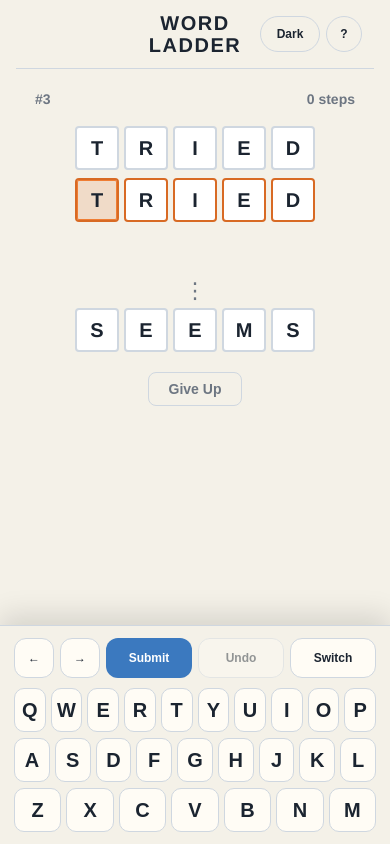
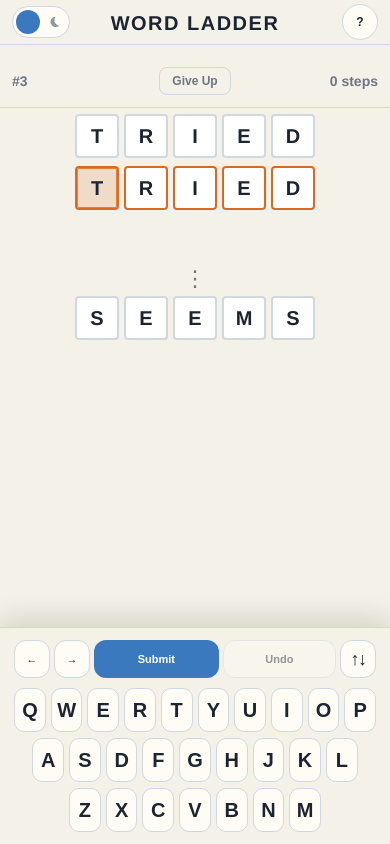
Before and after one commit to f-leroux/word-ladder, a React (Vite) app: page / in a window 390 px wide. Built offline with nearby package versions, Linux system fonts and the light colour scheme.

Commit message:
update mobile version again

```diff
--- a/src/App.css
+++ b/src/App.css
@@ -32,40 +32,115 @@
   letter-spacing: 1px;
 }
 
-.header-controls {
+.header-theme,
+.header-help {
   position: absolute;
-  right: 12px;
   display: flex;
   align-items: center;
-  gap: 8px;
+  top: 50%;
+  transform: translateY(-50%);
 }
 
-.theme-btn,
+.header-theme {
+  left: 12px;
+}
+
+.header-help {
+  right: 12px;
+}
+
+.theme-toggle,
 .help-btn {
-  width: 36px;
-  height: 36px;
   border-radius: 999px;
   border: 1px solid var(--border);
-  background: transparent;
+  background: var(--bg-secondary);
   color: var(--text);
-  font-size: 12px;
-  font-weight: 700;
   cursor: pointer;
   display: flex;
   align-items: center;
   justify-content: center;
 }
 
-.theme-btn {
-  min-width: 72px;
-  padding: 0 10px;
+.theme-toggle {
+  width: 58px;
+  height: 32px;
+  padding: 0;
+}
+
+.theme-toggle-track {
+  position: relative;
+  display: block;
+  width: 100%;
+  height: 100%;
+}
+
+.theme-toggle-icon {
+  position: absolute;
+  top: 50%;
+  width: 14px;
+  height: 14px;
+  transform: translateY(-50%);
+  color: var(--text-secondary);
+  opacity: 0.75;
+}
+
+.theme-toggle-icon svg {
+  width: 100%;
+  height: 100%;
+  display: block;
+  stroke: currentColor;
+  stroke-width: 1.8;
+  stroke-linecap: round;
+  stroke-linejoin: round;
+  fill: none;
+}
+
+.theme-toggle-icon-sun {
+  left: 8px;
+}
+
+.theme-toggle-icon-moon {
+  right: 8px;
+}
+
+.theme-toggle-icon-moon svg {
+  fill: currentColor;
+  stroke: none;
+}
+
+.theme-toggle-thumb {
+  position: absolute;
+  top: 3px;
+  left: 3px;
+  width: 24px;
+  height: 24px;
+  border-radius: 999px;
+  background: var(--button-primary);
+  transition: transform 140ms ease;
+}
+
+.theme-toggle--dark .theme-toggle-thumb {
+  transform: translateX(26px);
+}
+
+.theme-toggle--light .theme-toggle-icon-sun,
+.theme-toggle--dark .theme-toggle-icon-moon {
+  color: var(--text);
+  opacity: 1;
+}
+
+.help-btn {
+  width: 36px;
+  height: 36px;
+  font-size: 12px;
+  font-weight: 700;
 }
 
 .help-btn:hover {
   background: var(--bg-secondary);
 }
 
-.theme-btn:hover {
+.theme-toggle:hover {
   background: var(--bg-secondary);
 }
 
@@ -129,7 +204,9 @@
 }
 
 .game-info {
+  position: relative;
   display: flex;
+  align-items: center;
   justify-content: space-between;
   width: 100%;
   max-width: 320px;
@@ -144,6 +221,16 @@
 
 .step-count {
   font-weight: 600;
+}
+
+.game-info-center {
+  position: absolute;
+  left: 50%;
+  transform: translateX(-50%);
+}
+
+.give-up-btn-mobile {
+  display: none;
 }
 
 /* Chain */
@@ -412,7 +499,7 @@
 
 .mobile-input-actions {
   display: grid;
-  grid-template-columns: 44px 44px minmax(0, 1fr) minmax(0, 1fr) minmax(0, 1fr);
+  grid-template-columns: 42px 42px minmax(0, 1.2fr) minmax(0, 1fr) 46px;
   gap: 6px;
 }
 
@@ -449,14 +536,18 @@
   display: flex;
   flex-direction: column;
   gap: 6px;
+  --mobile-key-size: calc((100% - 45px) / 10);
 }
 
 .mobile-keyboard-row {
-  display: grid;
+  display: flex;
+  justify-content: center;
   gap: 5px;
 }
 
 .mobile-key-btn {
+  width: var(--mobile-key-size);
+  flex: 0 0 var(--mobile-key-size);
   min-height: 48px;
   border: 1px solid var(--border);
   border-radius: 10px;
@@ -466,6 +557,11 @@
   font-weight: 700;
   cursor: pointer;
   text-transform: uppercase;
+}
+
+.mobile-switch-icon {
+  font-size: 18px;
+  letter-spacing: -0.08em;
 }
 
 .error-message {
@@ -615,8 +711,65 @@
 
 /* Mobile */
 @media (max-width: 720px) {
+  .header {
+    position: fixed;
+    top: 0;
+    left: 0;
+    transform: none;
+    width: 100%;
+    margin-bottom: 0;
+    padding: 12px 56px 10px;
+    box-sizing: border-box;
+    background: var(--bg);
+    z-index: 30;
+  }
+
+  .game {
+    padding-top: 114px;
+  }
+
   .game--editing {
     padding-bottom: 246px;
+  }
+
+  .game-info {
+    position: fixed;
+    top: 57px;
+    left: 0;
+    transform: none;
+    display: grid;
+    grid-template-columns: 1fr auto 1fr;
+    align-items: center;
+    width: 100%;
+    max-width: none;
+    margin-bottom: 0;
+    padding: 10px 12px 12px;
+    box-sizing: border-box;
+    border-bottom: 1px solid var(--border);
+    background: var(--bg);
+    z-index: 29;
+  }
+
+  .give-up-btn-mobile {
+    display: inline-flex;
+    align-items: center;
+    justify-content: center;
+    padding: 6px 12px;
+    font-size: 12px;
+  }
+
+  .game-info-center {
+    position: static;
+    transform: none;
+    justify-self: center;
+  }
+
+  .puzzle-number {
+    justify-self: start;
+  }
+
+  .step-count {
+    justify-self: end;
   }
 
   .word-input-container {
@@ -646,6 +799,10 @@
     margin: 0 auto;
   }
 
+  .game-actions {
+    display: none;
+  }
+
   .row-label {
     display: none;
   }
@@ -667,15 +824,6 @@
     width: 44px;
     height: 44px;
     font-size: 20px;
-  }
-
-  .header-controls {
-    gap: 6px;
-  }
-
-  .theme-btn {
-    min-width: 60px;
-    padding: 0 8px;
   }
 
   .word-input-container {
@@ -712,14 +860,14 @@
   }
 
   .mobile-input-actions {
-    grid-template-columns: 40px 40px minmax(0, 1fr) minmax(0, 1fr) minmax(0, 1fr);
-    gap: 6px;
+    grid-template-columns: 36px 36px minmax(0, 1.1fr) minmax(0, 1fr) 36px;
+    gap: 4px;
   }
 
   .mobile-control-btn {
-    min-height: 40px;
-    padding: 0 8px;
-    font-size: 12px;
+    min-height: 38px;
+    padding: 0 6px;
+    font-size: 11px;
   }
 
   .mobile-keyboard {
--- a/src/App.tsx
+++ b/src/App.tsx
@@ -36,16 +36,39 @@ function App() {
   return (
     <div className="app" data-locale={locale}>
       <header className="header">
-        <h1 className="title">{strings.appTitle}</h1>
-        <div className="header-controls">
+        <div className="header-theme">
           <button
-            className="theme-btn"
+            className={`theme-toggle theme-toggle--${theme}`}
             onClick={() => setTheme((prev) => (prev === "dark" ? "light" : "dark"))}
             tabIndex={-1}
+            type="button"
+            aria-label={theme === "dark" ? strings.lightModeLabel : strings.darkModeLabel}
+            aria-pressed={theme === "light"}
           >
-            {theme === "dark" ? strings.lightModeLabel : strings.darkModeLabel}
+            <span className="theme-toggle-track" aria-hidden="true">
+              <span className="theme-toggle-icon theme-toggle-icon-sun">
+                <svg viewBox="0 0 24 24" role="presentation">
+                  <circle cx="12" cy="12" r="4.2" />
+                  <path d="M12 2.5v3.1M12 18.4v3.1M21.5 12h-3.1M5.6 12H2.5M18.7 5.3l-2.2 2.2M7.5 16.5l-2.2 2.2M18.7 18.7l-2.2-2.2M7.5 7.5 5.3 5.3" />
+                </svg>
+              </span>
+              <span className="theme-toggle-icon theme-toggle-icon-moon">
+                <svg viewBox="0 0 24 24" role="presentation">
+                  <path d="M14.8 3.1a8.8 8.8 0 1 0 6.1 15.2A9.5 9.5 0 0 1 14.8 3.1Z" />
+                </svg>
+              </span>
+              <span className="theme-toggle-thumb" />
+            </span>
           </button>
-          <button className="help-btn" onClick={() => setShowHelp(!showHelp)} tabIndex={-1}>
+        </div>
+        <h1 className="title">{strings.appTitle}</h1>
+        <div className="header-help">
+          <button
+            className="help-btn"
+            onClick={() => setShowHelp(!showHelp)}
+            tabIndex={-1}
+            type="button"
+          >
             ?
           </button>
         </div>
@@ -66,6 +89,7 @@ function App() {
               className="close-help-btn"
               onClick={() => setShowHelp(false)}
               tabIndex={-1}
+              type="button"
             >
               {strings.helpClose}
             </button>
--- a/src/components/Game.tsx
+++ b/src/components/Game.tsx
@@ -255,6 +255,18 @@ export function Game({ locale, strings }: GameProps) {
     <div className={`game${!state.isComplete ? " game--editing" : ""}`}>
       <div className="game-info">
         <span className="puzzle-number">#{state.puzzleNumber}</span>
+        {!state.isComplete && (
+          <div className="game-info-center">
+            <button
+              className="give-up-btn give-up-btn-mobile"
+              onClick={handleGiveUp}
+              tabIndex={-1}
+              type="button"
+            >
+              {strings.giveUp}
+            </button>
+          </div>
+        )}
         <span className="step-count">{strings.stepCount(steps)}</span>
       </div>
 
@@ -329,7 +341,6 @@ export function Game({ locale, strings }: GameProps) {
                 undoShortLabel={strings.undoShort}
                 onSwitchSide={handleSwitchSide}
                 switchSideLabel={switchButtonLabel}
-                switchSideShortLabel={strings.switchSideShort}
                 changeOneLetterMessage={strings.changeOneLetterToContinue}
                 invalidWordMessage={strings.invalidWord}
                 letterAriaLabel={strings.letterAriaLabel}
@@ -374,7 +385,6 @@ export function Game({ locale, strings }: GameProps) {
                 undoShortLabel={strings.undoShort}
                 onSwitchSide={handleSwitchSide}
                 switchSideLabel={switchButtonLabel}
-                switchSideShortLabel={strings.switchSideShort}
                 changeOneLetterMessage={strings.changeOneLetterToContinue}
                 invalidWordMessage={strings.invalidWord}
                 letterAriaLabel={strings.letterAriaLabel}
--- a/src/components/WordInput.tsx
+++ b/src/components/WordInput.tsx
@@ -25,7 +25,6 @@ interface WordInputProps {
   undoLabel: string;
   undoShortLabel: string;
   switchSideLabel: string;
-  switchSideShortLabel: string;
   changeOneLetterMessage: string;
   invalidWordMessage: string;
   letterAriaLabel: (index: number) => string;
@@ -108,7 +107,6 @@ export function WordInput({
   undoLabel,
   undoShortLabel,
   switchSideLabel,
-  switchSideShortLabel,
   changeOneLetterMessage,
   invalidWordMessage,
   letterAriaLabel,
@@ -548,19 +546,15 @@ export function WordInput({
                 tabIndex={-1}
                 aria-label={switchSideLabel}
               >
-                {switchSideShortLabel}
+                <span className="mobile-switch-icon" aria-hidden="true">
+                  ↑↓
+                </span>
               </button>
             </div>
 
             <div className="mobile-keyboard" aria-label="On-screen keyboard">
               {mobileKeyboardRows.map((row, rowIndex) => (
-                <div
-                  key={rowIndex}
-                  className="mobile-keyboard-row"
-                  style={{
-                    gridTemplateColumns: `repeat(${row.length}, minmax(0, 1fr))`,
-                  }}
-                >
+                <div key={rowIndex} className="mobile-keyboard-row">
                   {row.map((letter) => (
                     <button
                       key={letter}
--- a/src/i18n.ts
+++ b/src/i18n.ts
@@ -17,7 +17,6 @@ export interface LocaleStrings {
   undoShort: string;
   buildFromEnd: string;
   buildFromStart: string;
-  switchSideShort: string;
   moveLeft: string;
   moveRight: string;
   giveUp: string;
@@ -78,7 +77,6 @@ const STRINGS: Record<Locale, LocaleStrings> = {
     undoShort: "Undo",
     buildFromEnd: "Build From End",
     buildFromStart: "Build From Start",
-    switchSideShort: "Switch",
     moveLeft: "Move left",
     moveRight: "Move right",
     giveUp: "Give Up",
@@ -141,7 +139,6 @@ const STRINGS: Record<Locale, LocaleStrings> = {
     undoShort: "Annuler",
     buildFromEnd: "Partir de la fin",
     buildFromStart: "Partir du début",
-    switchSideShort: "Changer",
     moveLeft: "Vers la gauche",
     moveRight: "Vers la droite",
     giveUp: "Abandonner",
--- a/src/index.css
+++ b/src/index.css
@@ -69,7 +69,7 @@ body {
   margin: 0;
   display: flex;
   justify-content: center;
-  min-width: 320px;
+  min-width: 0;
   min-height: 100vh;
   background: var(--bg);
 }
```
Also changed, not shown: 1 other file (tests, documents, lock files or other folders).
